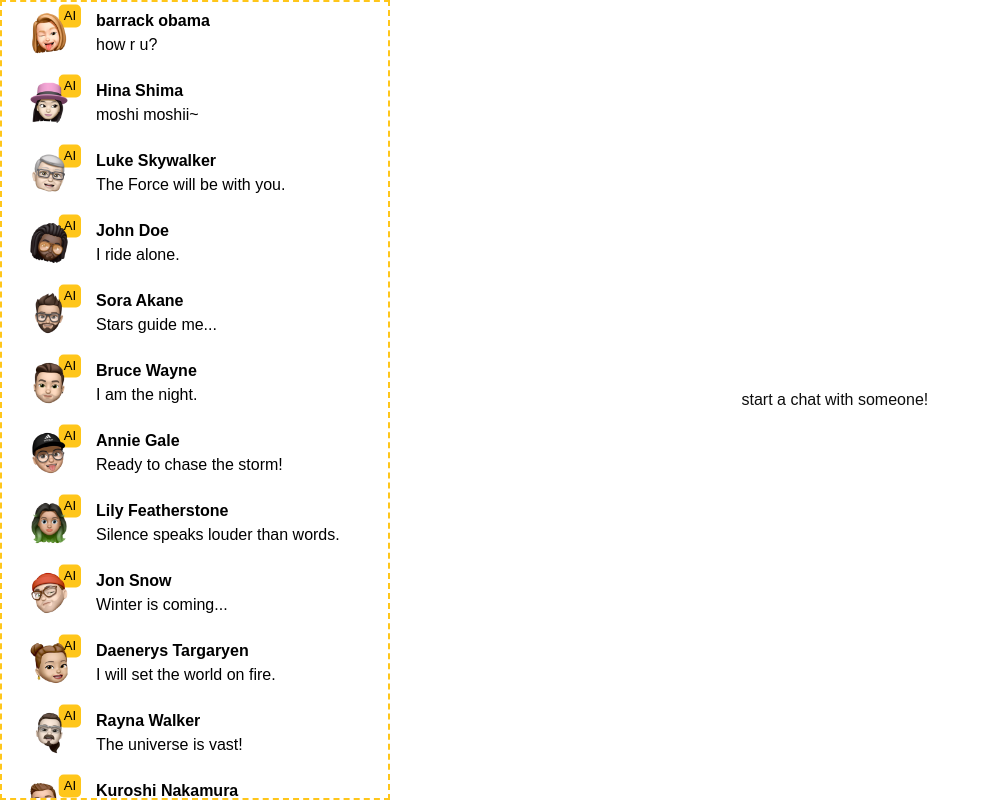
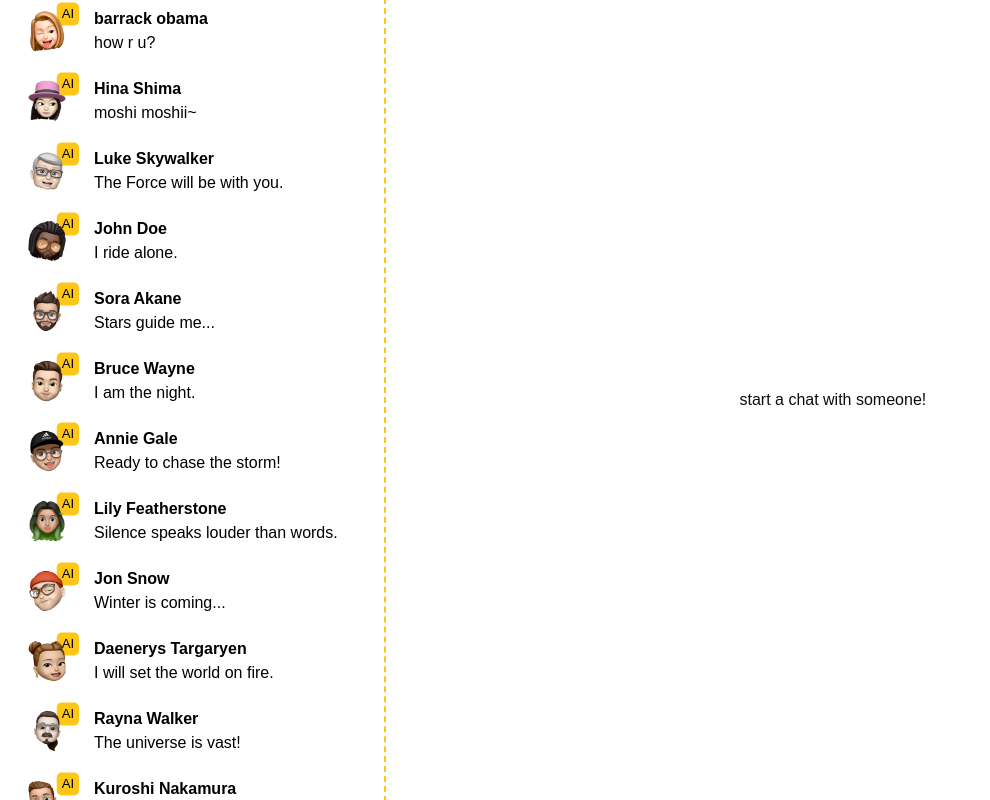
Before and after one commit to yuugure-aikouka/kyoto-ui, a Next.js app: page /chat in a window 1280 px wide. Shown: the whole page, without its empty margins (0-990 px from the left). Built offline with nearby package versions, Linux system fonts and the light colour scheme; a web font is replaced by a local one.

Commit message:
finish up partner list

```diff
--- a/src/app/chat/page.tsx
+++ b/src/app/chat/page.tsx
@@ -37,7 +37,7 @@ const Page = () => {
     <CurrentPartnerProvider>
       <ChatLayout>
         <PartnerList partners={partnerList} />
-        <ChatBox />
+        <ChatBox partners={partnerList} />
       </ChatLayout>
     </CurrentPartnerProvider>
   );
--- a/src/components/ChatBox/ChatBox.tsx
+++ b/src/components/ChatBox/ChatBox.tsx
@@ -6,8 +6,10 @@ import Header from '@/components/ChatBox/Header';
 import ChatHistory from '@/components/ChatBox/ChatHistory';
 import Input from '@/components/ChatBox/Input';
 import useChatData from '@/hooks/useChatData';
+import PartnerList from '@/components/PartnerList';
 
 import { CurrentPartnerContext } from '@/components/CurrentPartnerProvider';
+import { PartnerPreviewListType } from '@/components/PartnerList';
 
 const Container = styled.div`
   display: flex;
@@ -16,6 +18,8 @@ const Container = styled.div`
   & > *:nth-child(2) {
     flex: 1;
   }
+
+  outline: 2px dashed var(--color-primary);
 `;
 
 const ActiveChatBox = ({ username }: { username: string }) => {
@@ -48,18 +52,46 @@ const ActiveChatBox = ({ username }: { username: string }) => {
   );
 };
 
-const InactiveChatBox = styled.div`
+const DesktopInactiveChatBox = styled.div`
   display: grid;
   place-content: center;
+  width: 100%;
+
+  outline: 2px dashed var(--color-primary);
+
+  @media (max-width: ${768 / 16}rem) {
+    display: none;
+  }
 `;
 
-const ChatBox = () => {
+const MobileInactiveChatBox = styled.div`
+  display: none;
+  @media (max-width: ${768 / 16}rem) {
+    display: block;
+    display: grid;
+    place-content: center;
+    width: 100%;
+  }
+`;
+
+const InactiveChatBox = ({ partners }: PartnerPreviewListType) => {
+  return (
+    <>
+      <DesktopInactiveChatBox>
+        start a chat with someone!
+      </DesktopInactiveChatBox>
+      <MobileInactiveChatBox>
+        <PartnerList partners={partners} />
+      </MobileInactiveChatBox>
+    </>
+  );
+};
+
+const ChatBox = ({ partners }: PartnerPreviewListType) => {
   const { username } = React.useContext(CurrentPartnerContext);
 
   if (!username) {
-    return (
-      <InactiveChatBox>start a chat with someone!</InactiveChatBox>
-    );
+    return <InactiveChatBox partners={partners} />;
   }
 
   return <ActiveChatBox key={username} username={username} />;
--- a/src/components/PartnerList/PartnerList.tsx
+++ b/src/components/PartnerList/PartnerList.tsx
@@ -6,13 +6,12 @@ import PartnerPreviewChat, {
   PartnerPreviewType,
 } from '@/components/PartnerPreviewChat';
 
-type Props = {
+export type PartnerPreviewListType = {
   partners: PartnerPreviewType[];
 };
 
 const Layout = styled.div`
   overflow: auto;
-  border: 2px dashed var(--color-primary);
   // this is only temporary
   // todo: remove / update this in the development ticket of partner list UI
   /* display: grid;
@@ -26,7 +25,7 @@ const PartnersContainer = styled.section`
   gap: 8px;
 `;
 
-function PartnerList({ partners }: Props) {
+function PartnerList({ partners }: PartnerPreviewListType) {
   return (
     <Layout>
       <PartnersContainer>
```
